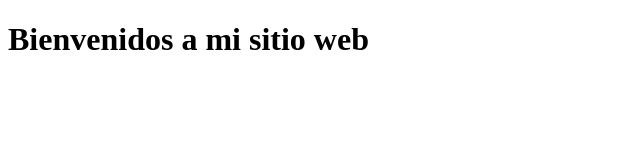
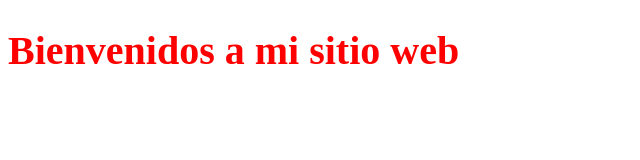
Before and after one commit to ewnarvaez/practica_740, a plain HTML site: page index.htm in a window 1280 px wide. Shown: the whole page, without its empty margins (0-640 px from the left). Drawn offline with Linux system fonts and the light colour scheme.

Commit message:
commit desde la rama master

```diff
--- a/css/style.css
+++ b/css/style.css
@@ -0,0 +1,5 @@
+body {
+	font-size: 20px;
+	font-weight: bold;
+	color: red;
+}
--- a/index.htm
+++ b/index.htm
@@ -6,6 +6,7 @@
     <meta name="viewport" content="width=device-width, initial-scale=1.0">
     <title>Proyecto 740</title>
     <h1>Bienvenidos a mi sitio web</h1>
+    <link rel="stylesheet" href="css/style.css"/>
 </head>
 <body>
 
```
